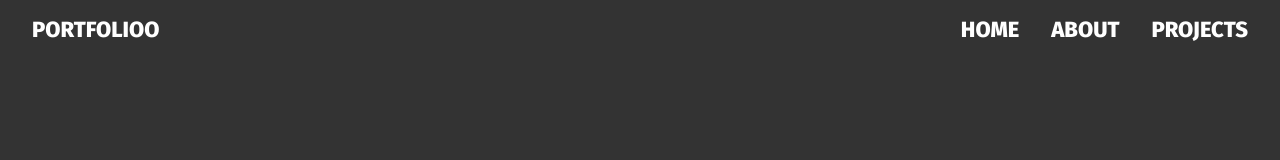
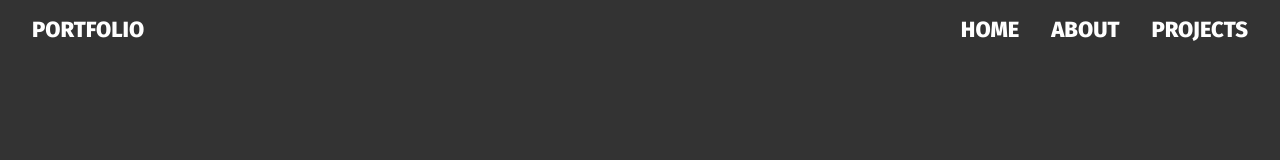
Before and after one commit to Developer-a-la-mode/Portfolio, a React (Create React App) app: page / in a window 1280 px wide. Shown: the top 160 px of the page. Built offline with nearby package versions, Linux system fonts and the light colour scheme.

Commit message:
is this working

```diff
--- a/src/Components/Layout/Header.js
+++ b/src/Components/Layout/Header.js
@@ -7,7 +7,7 @@ const Header = () => {
       <ul className={classes.navlist}>
         <li className={classes.navitem}>
           <a href="#">
-            Portfolioo
+            Portfolio
           </a>
         </li>
         <li className={classes.navitem}>
```
